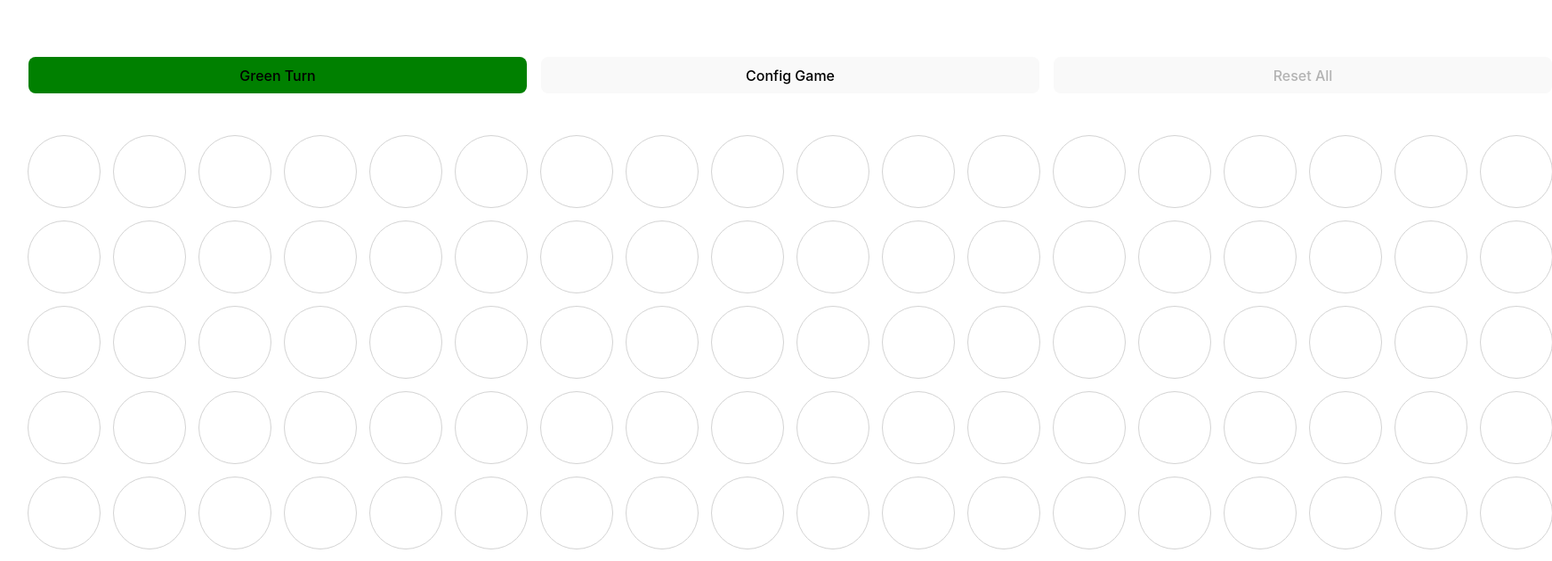
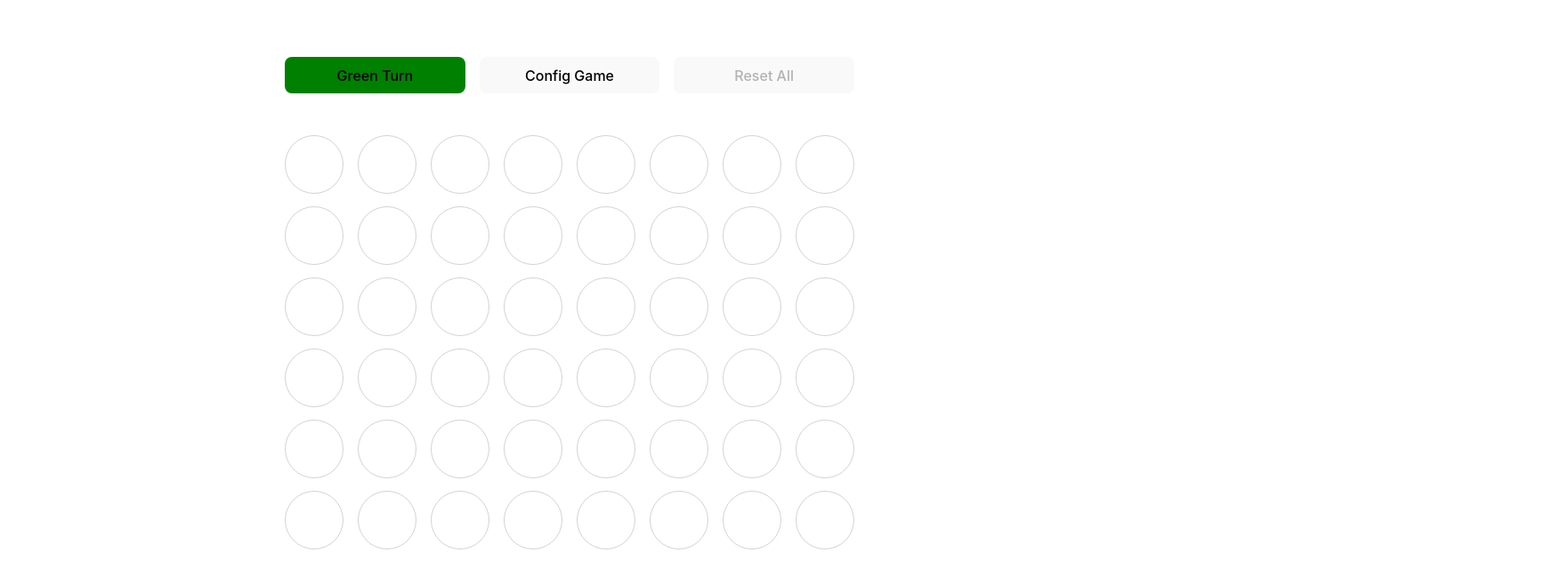
Before and after one commit to timoweave/connect_four, a React (Vite) app: page / in a window 1280 px wide. Shown: the top 631 px of the page at 89% size, 1744 px wide, since content can reach past the window. Built offline with nearby package versions, Linux system fonts and the light colour scheme.

Commit message:
add more test, add data-testid, make useGame initialize with partial UseGameType

```diff
--- a/src/App.tsx
+++ b/src/App.tsx
@@ -23,25 +23,62 @@ export interface GamePiece extends GameCellCoord {
   color: GameCellColor;
 }
 
-export const useGame = (props: {
+export interface UseGameType {
+  error: Error | null;
+  setError: React.Dispatch<React.SetStateAction<Error | null>>;
+  hasWinner: boolean;
+  winner: GamePlayer | null;
+  setWinner: React.Dispatch<React.SetStateAction<GamePlayer | null>>;
+  count: number;
+  setCount: React.Dispatch<React.SetStateAction<number>>;
+  counts: number[];
   size: number;
+  setSize: React.Dispatch<React.SetStateAction<number>>;
   column: number;
+  setColumn: React.Dispatch<React.SetStateAction<number>>;
+  columns: number[];
   row: number;
-  count: number;
-}) => {
-  const [error, setError] = useState<Error | null>(null);
-  const [count, setCount] = useState<number>(props.count);
-  const [size, setSize] = useState<number>(props.size);
-  const [column, setColumn] = useState<number>(props.column);
-  const [row, setRow] = useState<number>(props.row);
-  const [winner, setWinner] = useState<GamePlayer | null>(null);
-  const [player, setPlayer] = useState<GamePlayer>(GamePlayer.green);
-  const [isPlayerToggleable, setIsPlayerToggleable] = useState<boolean>(true);
-  const [pieces, setPieces] = useState<GamePiece[]>([]);
+  setRow: React.Dispatch<React.SetStateAction<number>>;
+  rows: number[];
+  player: GamePlayer;
+  setPlayer: React.Dispatch<React.SetStateAction<GamePlayer>>;
+  pieces: GamePiece[];
+  setPieces: React.Dispatch<React.SetStateAction<GamePiece[]>>;
+  pieceLocation: React.MutableRefObject<Map<string, GamePlayer>>;
+  dialogRef: React.RefObject<HTMLDialogElement>;
+  isPlayerToggleable: boolean;
+  setIsPlayerToggleable: React.Dispatch<React.SetStateAction<boolean>>;
+  width: number;
+}
+
+export const useGame = (props?: Partial<UseGameType>): UseGameType => {
+  const [error, setError] = useState<Error | null>(props?.error ?? null);
+  const [count, setCount] = useState<number>(props?.count ?? 4);
+  const [size, setSize] = useState<number>(props?.size ?? 4);
+  const [column, setColumn] = useState<number>(props?.column ?? 8);
+  const [row, setRow] = useState<number>(props?.row ?? 8);
+  const [winner, setWinner] = useState<GamePlayer | null>(
+    props?.winner ?? null
+  );
+  const [player, setPlayer] = useState<GamePlayer>(
+    props?.player ?? GamePlayer.green
+  );
+  const [isPlayerToggleable, setIsPlayerToggleable] = useState<boolean>(
+    props?.isPlayerToggleable ?? true
+  );
+  const [pieces, setPieces] = useState<GamePiece[]>(props?.pieces ?? []);
   const pieceLocation = useRef<Map<string, GamePlayer>>(
-    new Map<string, GamePlayer>()
+    props?.pieceLocation?.current ??
+      new Map<string, GamePlayer>(
+        pieces.map((piece) => [
+          `${piece.row}_${piece.col}`,
+          gameGetGamePlayer(piece.color),
+        ])
+      )
   );
-  const dialogRef = useRef<HTMLDialogElement>(null);
+  const dialogRef = useRef<HTMLDialogElement>(
+    props?.dialogRef?.current ?? null
+  );
 
   const hasWinner = useMemo<boolean>(() => winner != null, [winner]);
 
@@ -54,9 +91,14 @@ export const useGame = (props: {
     () => Array.from({ length: column }, (_, i) => i),
     [column]
   );
+
   const rows = useMemo<number[]>(
     () => Array.from({ length: row }, (_, i) => i),
     [row]
+  );
+  const width = useMemo<number>(
+    () => (column + 2) /* gap */ * size,
+    [column, size]
   );
 
   return {
@@ -84,10 +126,9 @@ export const useGame = (props: {
     dialogRef,
     isPlayerToggleable,
     setIsPlayerToggleable,
+    width,
   };
 };
-
-export type UseGameType = ReturnType<typeof useGame>;
 
 const emptyFunction = () => {};
 
@@ -116,6 +157,7 @@ const USE_GAME_DEFAULT: UseGameType = {
   dialogRef: { current: null },
   isPlayerToggleable: true,
   setIsPlayerToggleable: emptyFunction,
+  width: 0,
 };
 
 const GameContext = createContext<UseGameType>(USE_GAME_DEFAULT);
@@ -124,6 +166,10 @@ const useGameFromContext = () => useContext(GameContext);
 
 export const gameGetCellColor = (player: GamePlayer): GameCellColor => {
   return player === GamePlayer.green ? GameCellColor.green : GameCellColor.red;
+};
+
+export const gameGetGamePlayer = (color: GameCellColor): GamePlayer => {
+  return color === GameCellColor.green ? GamePlayer.green : GamePlayer.red;
 };
 
 export const gameTogglePlayer = (game: UseGameType): GamePlayer => {
@@ -252,13 +298,13 @@ export const gameAddPiece = (props: {
 }): void => {
   const { game, col } = props;
   const { hasWinner, player, setPlayer, setPieces, winner, setWinner } = game;
-  if (hasWinner || winner) {
+  if (hasWinner || winner || col >= game.column) {
     return;
   }
 
   const color = gameGetCellColor(player);
   const row = props.row ?? gameFindNextRow(game, col);
-  if (row == null) {
+  if (row == null || row >= game.row) {
     return;
   }
 
@@ -296,6 +342,11 @@ export const gameCellGridArea = (props: {
   return `game_cell_${props.row}_${props.col}`;
 };
 
+interface GameProps {
+  style?: React.CSSProperties;
+  dataTestID?: string;
+}
+
 const GameCellStyle = (props: {
   row: number;
   col: number;
@@ -315,7 +366,15 @@ const GameCellStyle = (props: {
 };
 
 const GameBoardStyle = (game: UseGameType): React.CSSProperties => {
-  const { columns, rows } = game;
+  const { columns, rows, width } = game;
+  /* grid templae area:
+     game_header    game_header    game_header    ... game_header
+     game_cell_0_0  game_cell_0_1  game_cell_0_2  ... game_cell_0_C
+     game_cell_1_0  game_cell_1_1  game_cell_1_2  ... game_cell_1_C
+     game_cell_2_0  game_cell_2_1  game_cell_2_2  ... game_cell_2_C
+     ...
+     game_cell_R_0  game_cell_R_1  game_cell_R_2  ... game_cell_R_C
+  */
 
   const gridTemplateAreas = [
     `"${columns.map(() => "game_header").join(" ")}"`,
@@ -333,20 +392,26 @@ const GameBoardStyle = (game: UseGameType): React.CSSProperties => {
     gap: "1rem",
     placeItems: "center",
     gridTemplateAreas,
+    width: `${width}rem`,
   };
 };
 
-export const GameCells = () => {
+export interface GameCellsProps extends GameProps {}
+
+export const GameCells = (props?: GameCellsProps) => {
   const game = useGameFromContext();
   const { columns, rows, size } = game;
   const color = GameCellColor.white;
   const outlined = true;
+
+  console.log({ props });
 
   return (
     <>
       {columns.map((col) =>
         rows.map((row) => (
           <div
+            data-testid={`${props?.dataTestID}_${row}_${col}`}
             key={gameCellGridArea({ col, row })}
             style={GameCellStyle({ row, col, color, size, outlined })}
             onClick={() => gameAddPiece({ game, col })}
@@ -357,7 +422,9 @@ export const GameCells = () => {
   );
 };
 
-export const GamePieces = () => {
+export interface GamePiecesProps extends GameProps {}
+
+export const GamePieces = (props?: GamePiecesProps) => {
   const game = useGameFromContext();
   const { pieces, size } = game;
 
@@ -365,6 +432,7 @@ export const GamePieces = () => {
     <>
       {pieces.map(({ color, row, col }) => (
         <div
+          data-testid={`${props?.dataTestID}_${row}_${col}`}
           key={gameCellGridArea({ col, row })}
           style={GameCellStyle({ color, col, row, size })}
         ></div>
@@ -373,11 +441,22 @@ export const GamePieces = () => {
   );
 };
 
-export const GameBoard = (props: { children: React.ReactNode }) => {
+export interface GameBoardProps extends GameProps {
+  children: React.ReactNode;
+}
+
+export const GameBoard = (props: GameBoardProps) => {
   const game = useGameFromContext();
   const { children } = props;
 
-  return <div style={GameBoardStyle(game)}>{children}</div>;
+  return (
+    <div
+      data-testid={props?.dataTestID}
+      style={{ ...GameBoardStyle(game), ...props?.style }}
+    >
+      {children}
+    </div>
+  );
 };
 
 const GameHeaderStyle: React.CSSProperties = {
@@ -400,23 +479,30 @@ const GameConfigStyle: React.CSSProperties = {
   gridTemplateAreas: `
   "config_header config_header"
   "config_column config_column_input"
-  "config_row config_row_input"
-  "config_count config_count_input"
-  "_ config_close"
+  "config_row    config_row_input"
+  "config_count  config_count_input"
+  "empty         config_close"
   `,
   margin: "1rem 5rem",
 };
 
-export const GameConfig = () => {
+export interface GameConfigProps extends GameProps {}
+
+export const GameConfig = (props?: GameConfigProps) => {
   const game = useGameFromContext();
   const { dialogRef, column, setColumn, row, setRow, count, setCount } = game;
 
   return (
-    <dialog ref={dialogRef} style={GameConfigDialogStyle}>
+    <dialog
+      data-testid={props?.dataTestID}
+      ref={dialogRef}
+      style={{ ...GameConfigDialogStyle, ...props?.style }}
+    >
       <div style={GameConfigStyle}>
         <h3 style={{ gridArea: "config_header" }}>Game Configuration</h3>
         <label style={{ gridArea: "config_column" }}>Column</label>
         <input
+          data-testid={`${props?.dataTestID}_COLUMN_INPUT`}
           style={{ gridArea: "config_column_input" }}
           type="number"
           value={column}
@@ -424,6 +510,7 @@ export const GameConfig = () => {
         />
         <label style={{ gridArea: "config_row" }}>Row</label>
         <input
+          data-testid={`${props?.dataTestID}_ROW_INPUT`}
           style={{ gridArea: "config_row_input" }}
           type="number"
           value={row}
@@ -431,12 +518,14 @@ export const GameConfig = () => {
         />
         <label style={{ gridArea: "config_count" }}>Count</label>
         <input
+          data-testid={`${props?.dataTestID}_COUNT_INPUT`}
           style={{ gridArea: "config_count_input" }}
           type="number"
           value={count}
           onChange={(e) => setCount(parseInt(e.target.value, 10))}
         />
         <button
+          data-testid={`${props?.dataTestID}_CLOSE_BUTTON`}
           style={{ gridArea: "config_close" }}
           onClick={() => gameCloseConfigDialog(game)}
         >
@@ -456,13 +545,19 @@ export const GameHeaderPlayerStyle = (
   };
 };
 
-export const GameHeader = () => {
+export interface GameHeaderProps extends GameProps {}
+
+export const GameHeader = (props?: GameHeaderProps) => {
   const game = useGameFromContext();
   const { pieces, hasWinner, player } = game;
 
   return (
-    <div style={GameHeaderStyle}>
+    <div
+      data-testid={props?.dataTestID}
+      style={{ ...GameHeaderStyle, ...props?.style }}
+    >
       <button
+        data-testid={"GAME_HEADER_PLAYER_TURN_BUTTON"}
         style={GameHeaderPlayerStyle(player)}
         onClick={() => gameTogglePlayer(game)}
       >
@@ -470,6 +565,7 @@ export const GameHeader = () => {
         {hasWinner === true ? "Winner" : "Turn"}
       </button>
       <button
+        data-testid={"GAME_HEADER_CONFIG_GAME_BUTTON"}
         style={{ width: "100%" }}
         onClick={() => gameOpenConfigDialog(game)}
         disabled={pieces.length !== 0}
@@ -477,6 +573,7 @@ export const GameHeader = () => {
         Config Game
       </button>
       <button
+        data-testid={"GAME_HEADER_RESET_ALL_BUTTON"}
         style={{ width: "100%" }}
         onClick={() => gameReset(game)}
         disabled={pieces.length === 0}
@@ -487,32 +584,45 @@ export const GameHeader = () => {
   );
 };
 
-export const Game = () => {
+export const GameStyle: React.CSSProperties = {
+  display: "grid",
+  placeItems: "center",
+};
+
+export const Game = (props?: GameProps) => {
+  const dataTestID = props?.dataTestID;
+
   return (
-    <GameBoard>
-      <GameHeader />
-      <GameCells />
-      <GamePieces />
-      <GameConfig />
-    </GameBoard>
+    <div data-testid={dataTestID} style={{ ...GameStyle, ...props?.style }}>
+      <GameBoard dataTestID={`${dataTestID}_BOARD`}>
+        <GameHeader dataTestID={`${dataTestID}_HEADER`} />
+        <GameCells dataTestID={`${dataTestID}_CELLS`} />
+        <GamePieces dataTestID={`${dataTestID}_PIECES`} />
+        <GameConfig dataTestID={`${dataTestID}_CONFIG`} />
+      </GameBoard>
+    </div>
   );
 };
 
-export const GameProvider = (props: { children: React.ReactNode }) => {
+interface GameProviderProps extends GameProps {
+  children: React.ReactNode;
+}
+
+export const GameProvider = (props: GameProviderProps) => {
   const { children } = props;
-  const value = useGame({ column: 18, row: 10, size: 5, count: 4 });
+  const value = useGame();
 
   return (
     <GameContext.Provider value={value}>
-      <>{children}</>
+      <div data-testid={props?.dataTestID}>{children}</div>
     </GameContext.Provider>
   );
 };
 
 export const App = () => {
   return (
-    <GameProvider>
-      <Game />
+    <GameProvider dataTestID="GAME_PROVIDER">
+      <Game dataTestID="GAME" />
     </GameProvider>
   );
 };
```
Also changed, not shown: 2 other files (tests, documents, lock files or other folders).
